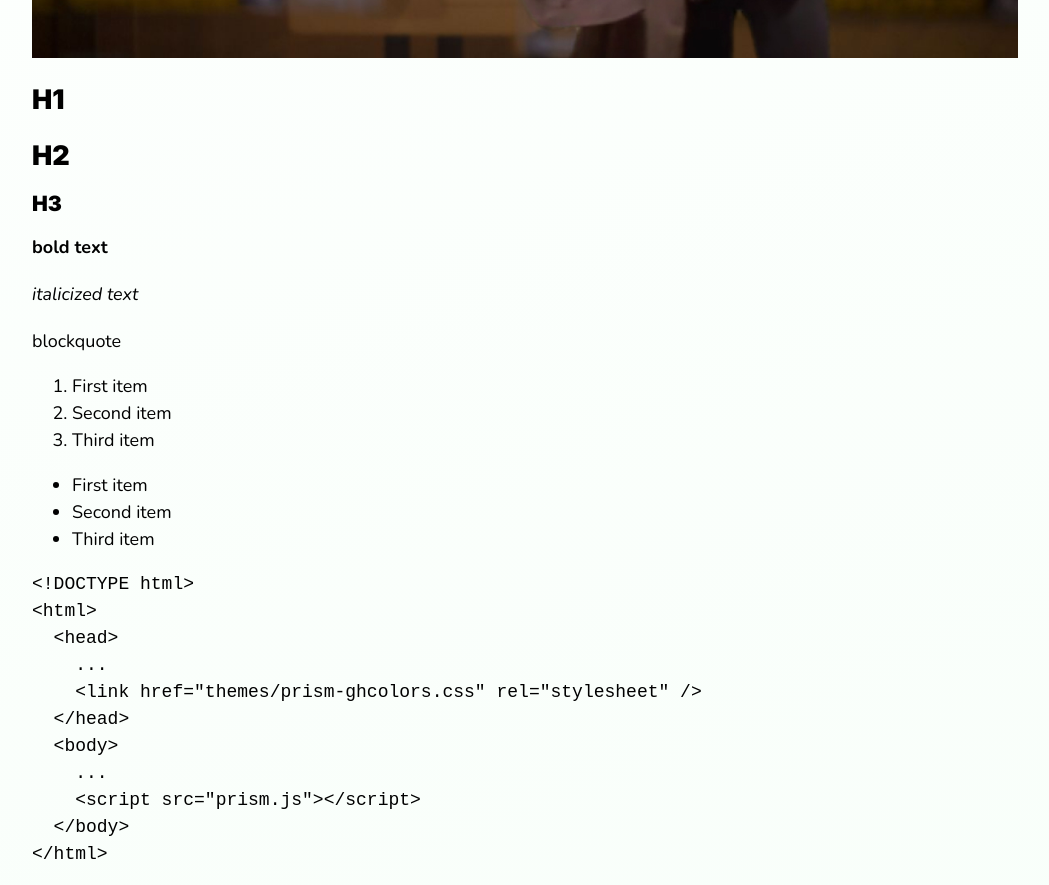
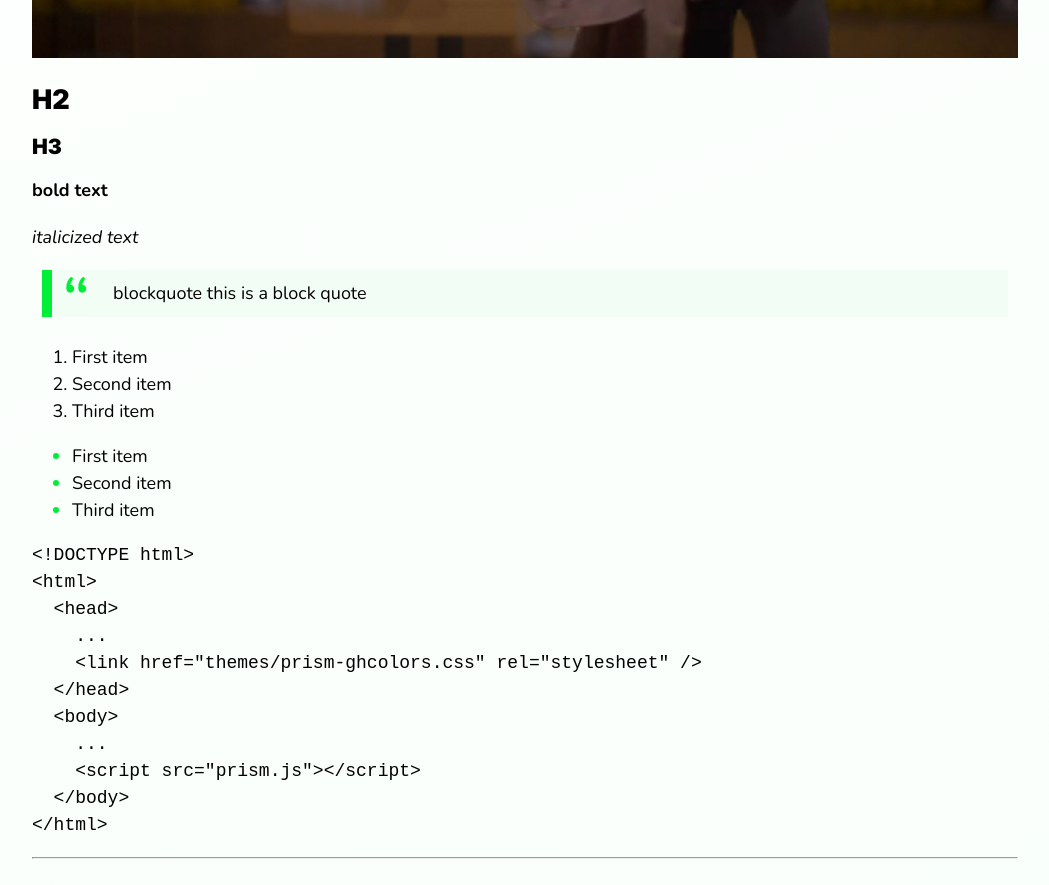
Before and after one commit to dylanthebean/11ty-blog, an Eleventy site: page src/blog/2021-06-15-my-fifth-article.md in a window 1280 px wide. Shown: the part 943-1828 px from the top of the page, without its empty margins (203-1252 px from the left). Built offline with nearby package versions, Linux system fonts and the light colour scheme; Eleventy itself is replaced by a stand-in of ours; code samples lack their colours; files that its build step writes are made by us from their sources; a small style sheet from the web is missing.

Commit message:
more styling

```diff
--- a/src/blog/2021-06-15-my-fifth-article.md
+++ b/src/blog/2021-06-15-my-fifth-article.md
@@ -8,8 +8,6 @@ imageAlt: This is a test
 description: Lorem ipsum dolor sit amet consectetur adipisicing elit. Perferendis accusantium sit illo neque rem omnis quaerat, nam similique vitae delectus ad magni vel quo maxime, magnam placeat. Reprehenderit, distinctio aliquam?
 ---
 
-# H1
-
 ## H2
 
 ### H3
@@ -18,7 +16,7 @@ description: Lorem ipsum dolor sit amet consectetur adipisicing elit. Perferendi
 
 _italicized text_
 
-> blockquote
+> blockquote this is a block quote
 
 1. First item
 2. Second item
--- a/src/style.css
+++ b/src/style.css
@@ -417,6 +417,13 @@ aside {
   margin: 2rem auto;
 }
 
+.main-article ul li::marker {
+  color: #00ee38;
+}
+/* .main-article ol li::marker {
+  color: #00ee38;
+} */
+
 /* .main-article__img-wrapper {
   max-width: 600px;
   max-height: 400px;
@@ -519,6 +526,26 @@ aside {
 
 .post__body {
   font-size: 1.618125rem;
+}
+
+/* blockquote styling */
+blockquote {
+  background: #f2fef5;
+  border-left: 10px solid #00ee38;
+  margin: 1.5em 10px;
+  padding: 0.5em 10px;
+  quotes: "\201C""\201D""\2018""\2019";
+}
+blockquote:before {
+  color: #00ee38;
+  content: open-quote;
+  font-size: 4em;
+  line-height: 0.1em;
+  margin-right: 0.25em;
+  vertical-align: -0.4em;
+}
+blockquote p {
+  display: inline;
 }
 
 @media (min-width: 45em) {
```
